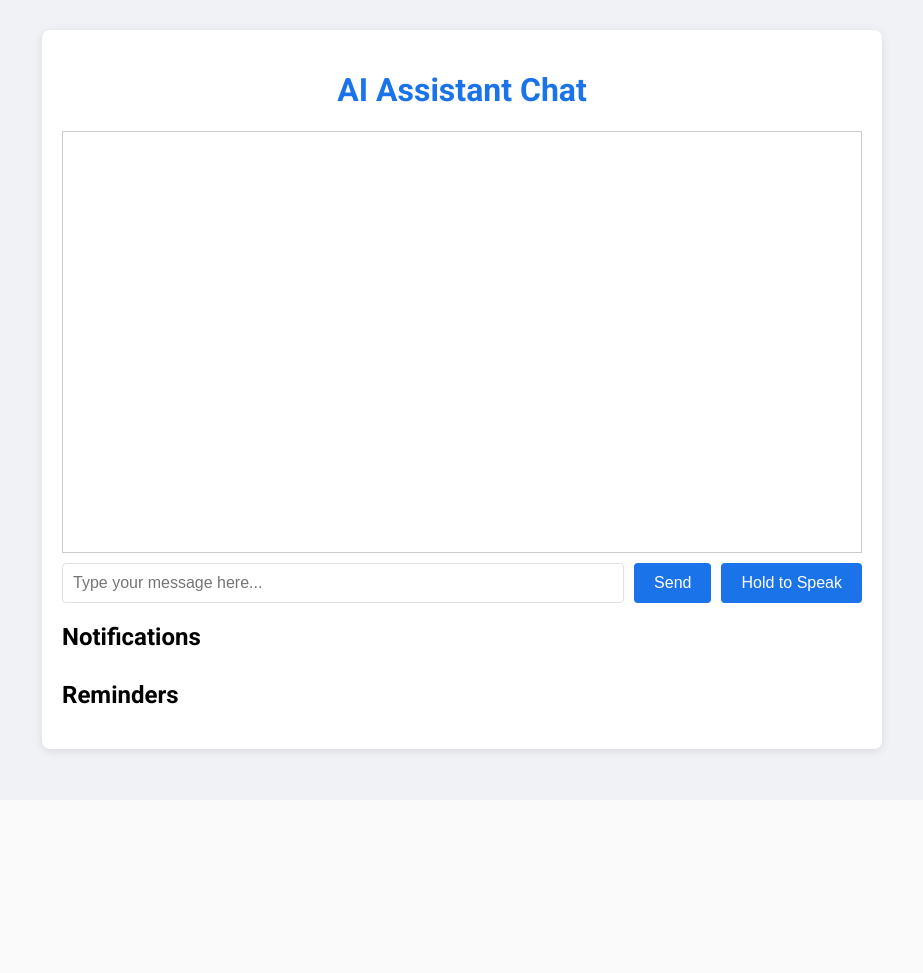
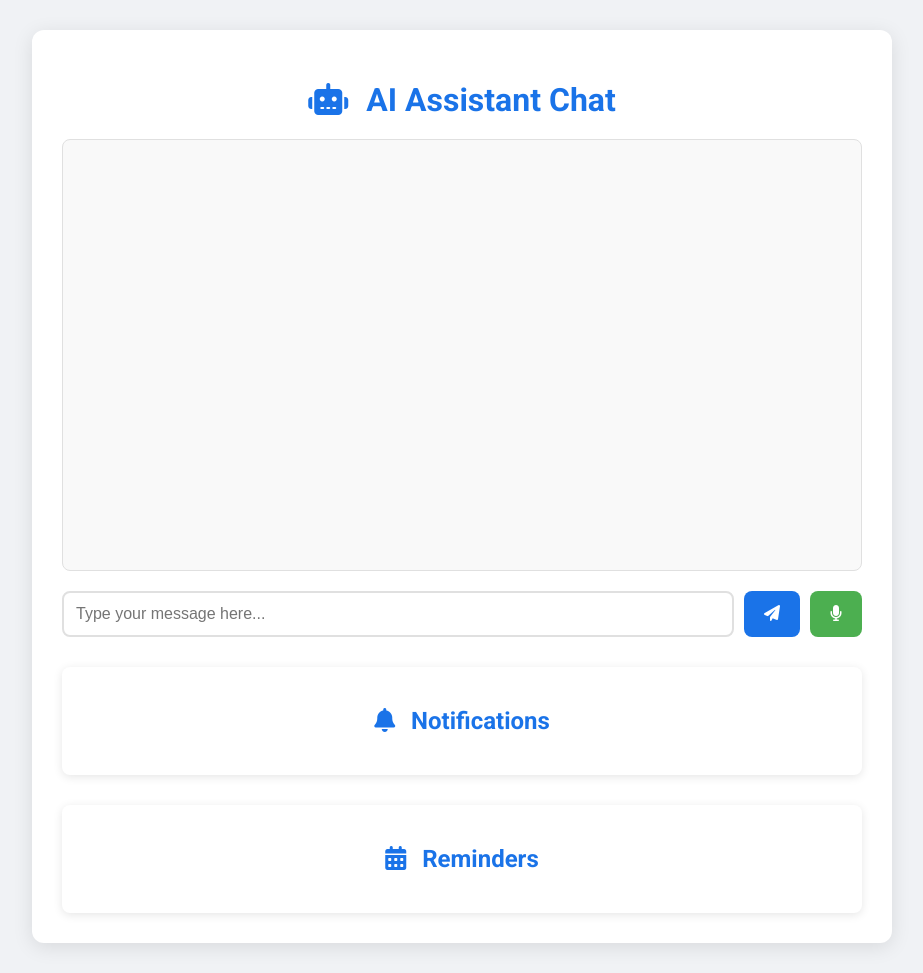
Before and after one commit to Comet-HS/COS40006, a Flask app: template src/cos40006/user_interface/templates/index.html in a window 1280 px wide. Shown: the whole page, without its empty margins (178-1101 px from the left). Before the commit the page ends 757 px from the top, so only its background shows below. Run offline with Flask 3, Linux system fonts and the light colour scheme; the template is opened without the code that fills it, so the values that code supplies are empty; parts of the project's set-up code (start-up, migrations or seed data) failed here and were passed over; some libraries are stand-ins or nearby versions.

Commit message:
UI improvements

```diff
--- a/src/cos40006/elements/llm_element.py
+++ b/src/cos40006/elements/llm_element.py
@@ -5,7 +5,8 @@ import os
 import json
 import datetime
 
-genai.configure(api_key=os.environ["API_KEY"])
+# genai.configure(api_key=os.environ["API_KEY"])
+genai.configure(api_key="AIzaSyAk8sN9CnHiJr4FU4X7NZINXkA616hMDt4")
 
 class LLMElement(aiko.PipelineElement):
     def __init__(self, context):
--- a/src/cos40006/user_interface/static/styles.css
+++ b/src/cos40006/user_interface/static/styles.css
@@ -3,43 +3,64 @@ body {
     margin: 0;
     padding: 0;
     background-color: #f0f2f5;
+    color: #333;
 }
 
 .container {
     max-width: 800px;
     margin: 30px auto;
     background-color: #ffffff;
-    border-radius: 8px;
-    box-shadow: 0 2px 10px rgba(0, 0, 0, 0.1);
-    padding: 20px;
+    border-radius: 12px;
+    box-shadow: 0 4px 20px rgba(0, 0, 0, 0.1);
+    padding: 30px;
+    transition: all 0.3s ease;
 }
 
-h1 {
+.container:hover {
+    box-shadow: 0 6px 30px rgba(0, 0, 0, 0.15);
+}
+
+h1, h2 {
     text-align: center;
     color: #1a73e8;
+    margin-bottom: 20px;
+}
+
+h1 i, h2 i {
+    margin-right: 10px;
 }
 
 #chat-container {
     height: 400px;
     overflow-y: auto;
-    border: 1px solid #ccc;
-    padding: 10px;
-    margin-bottom: 10px;
+    border: 1px solid #e0e0e0;
+    border-radius: 8px;
+    padding: 15px;
+    margin-bottom: 20px;
+    background-color: #f9f9f9;
 }
 
 .user-message, .assistant-message, .error-message, .system-message, .emotion-message {
-    margin: 10px 0;
-    padding: 10px;
-    border-radius: 5px;
+    margin: 15px 0;
+    padding: 12px;
+    border-radius: 8px;
+    animation: fadeIn 0.5s ease;
+}
+
+@keyframes fadeIn {
+    from { opacity: 0; transform: translateY(10px); }
+    to { opacity: 1; transform: translateY(0); }
 }
 
 .user-message {
     background-color: #e3f2fd;
     text-align: right;
+    margin-left: 20%;
 }
 
 .assistant-message {
     background-color: #f1f8e9;
+    margin-right: 20%;
 }
 
 .error-message {
@@ -66,47 +87,102 @@ h1 {
 
 #user-input {
     flex-grow: 1;
-    padding: 10px;
-    border: 1px solid #e0e0e0;
-    border-radius: 4px;
+    padding: 12px;
+    border: 2px solid #e0e0e0;
+    border-radius: 8px;
     font-size: 16px;
+    transition: border-color 0.3s ease;
+}
+
+#user-input:focus {
+    border-color: #1a73e8;
+    outline: none;
 }
 
 button {
-    padding: 10px 20px;
+    padding: 12px 20px;
     background-color: #1a73e8;
     color: white;
     border: none;
-    border-radius: 4px;
+    border-radius: 8px;
     margin-left: 10px;
     cursor: pointer;
     font-size: 16px;
+    transition: background-color 0.3s ease, transform 0.1s ease;
 }
 
 button:hover {
     background-color: #185abc;
 }
 
-#reminders-container {
-    margin-top: 30px;
+button:active {
+    transform: scale(0.95);
 }
 
-#reminders-table {
-    width: 100%;
-    border-collapse: collapse;
+#notifications-container, #reminders-container {
+    margin-top: 30px;
+    background-color: #ffffff;
+    border-radius: 8px;
+    padding: 20px;
+    box-shadow: 0 2px 10px rgba(0, 0, 0, 0.1);
 }
 
-#reminders-table th, #reminders-table td {
-    border: 1px solid #e0e0e0;
-    padding: 12px;
-    text-align: left;
+#notifications-list, #reminders-list {
+    list-style-type: none;
+    padding: 0;
 }
 
-#reminders-table th {
-    background-color: #f1f3f4;
-    font-weight: bold;
+#notifications-list li, #reminders-list li {
+    padding: 10px;
+    border-bottom: 1px solid #e0e0e0;
+    display: flex;
+    align-items: center;
+    animation: slideIn 0.3s ease;
 }
 
-#reminders-table tr:nth-child(even) {
-    background-color: #f8f9fa;
+@keyframes slideIn {
+    from { opacity: 0; transform: translateX(-10px); }
+    to { opacity: 1; transform: translateX(0); }
 }
+
+#notifications-list li:last-child, #reminders-list li:last-child {
+    border-bottom: none;
+}
+
+#notifications-list li i, #reminders-list li i {
+    margin-right: 10px;
+    color: #1a73e8;
+}
+
+.delete-reminder {
+    margin-left: auto;
+    color: #e53935;
+    cursor: pointer;
+    transition: color 0.3s ease;
+}
+
+.delete-reminder:hover {
+    color: #c62828;
+}
+
+#micButton {
+    background-color: #4caf50;
+}
+
+#micButton:hover {
+    background-color: #45a049;
+}
+
+.emotion-popup {
+    background-color: #e1bee7;
+    border-radius: 8px;
+    padding: 10px;
+    margin-top: 5px;
+    font-size: 14px;
+    animation: popIn 0.3s ease;
+}
+
+@keyframes popIn {
+    from { opacity: 0; transform: scale(0.8); }
+    to { opacity: 1; transform: scale(1); }
+}
--- a/src/cos40006/user_interface/templates/index.html
+++ b/src/cos40006/user_interface/templates/index.html
@@ -5,6 +5,7 @@
     <meta name="viewport" content="width=device-width, initial-scale=1.0">
     <title>AI Assistant Chat</title>
     <link href="https://fonts.googleapis.com/css2?family=Roboto:wght@300;400;700&display=swap" rel="stylesheet">
+    <link rel="stylesheet" href="https://cdnjs.cloudflare.com/ajax/libs/font-awesome/6.1.1/css/all.min.css">
     <link rel="stylesheet" href="{{ url_for('static', filename='styles.css') }}">
     <script src="https://code.jquery.com/jquery-3.6.0.min.js"></script>
     <style>
@@ -18,27 +19,26 @@
 </head>
 <body>
     <div class="container">
-        <h1>AI Assistant Chat</h1>
+        <h1><i class="fas fa-robot"></i> AI Assistant Chat</h1>
         <div id="chat-container"></div>
         <form id="chat-form">
             <input type="text" id="user-input" name="user_input" placeholder="Type your message here..." required>
-            <button type="submit">Send</button>
-            <!-- Add the microphone button here -->
-            <button type="button" id="micButton">Hold to Speak</button>
+            <button type="submit"><i class="fas fa-paper-plane"></i></button>
+            <button type="button" id="micButton"><i class="fas fa-microphone"></i></button>
         </form>
 
         <div id="notifications-container">
-            <h2>Notifications</h2>
+            <h2><i class="fas fa-bell"></i> Notifications</h2>
             <ul id="notifications-list"></ul>
         </div>
 
         <div id="reminders-container">
-            <h2>Reminders</h2>
+            <h2><i class="fas fa-calendar-alt"></i> Reminders</h2>
             <ul id="reminders-list">
                 {% for reminder in reminders %}
                     <li>
-                        {{ reminder.split(': ', 1)[1] }}
-                        <span class="delete-reminder" data-id="{{ reminder.split(':')[0] }}">&times;</span>
+                        <i class="fas fa-clock"></i> {{ reminder.split(': ', 1)[1] }}
+                        <span class="delete-reminder" data-id="{{ reminder.split(':')[0] }}"><i class="fas fa-trash-alt"></i></span>
                     </li>
                 {% endfor %}
             </ul>
```
